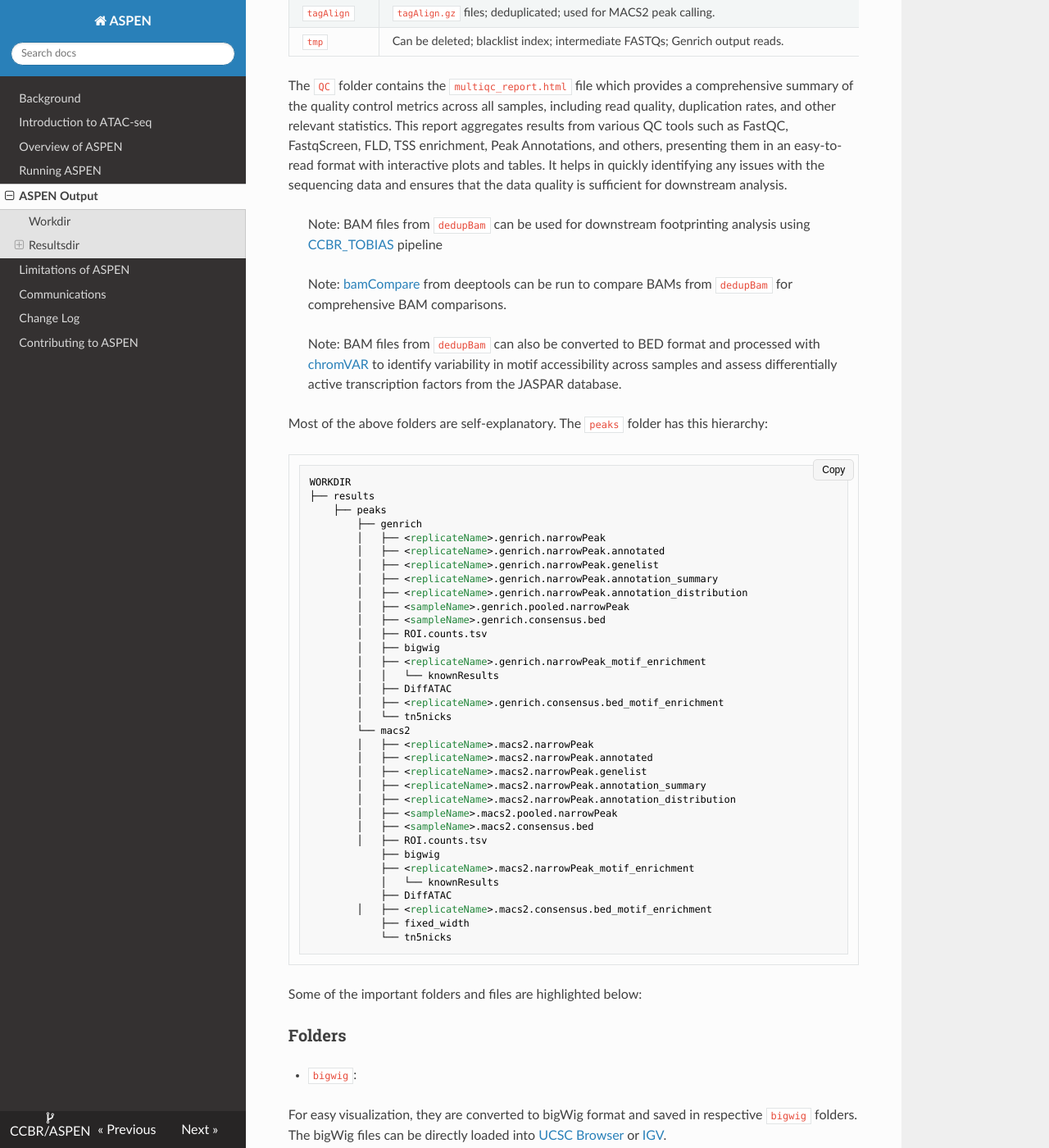
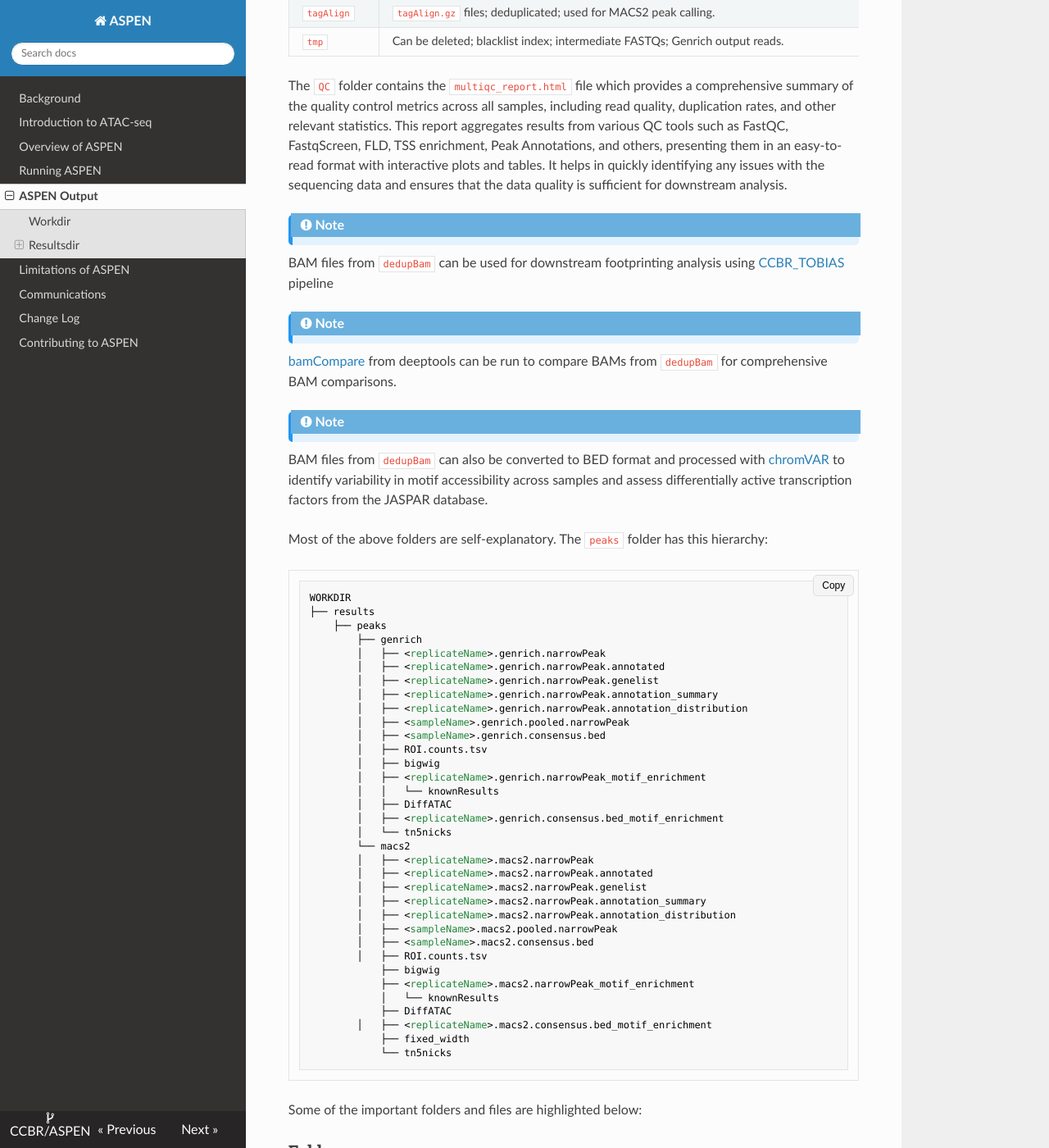
Before and after one commit to abcsFrederick/ASPEN, an MkDocs documentation site: the page built from docs/outputs.md, in a window 1280 px wide and 1400 px high, scrolled down 1986 px. Shown: the whole window at 82% size. Built offline with MkDocs 1.6.1, drawn with Linux system fonts in a browser that asks for light colours; nearby versions of some CDN libraries.

Commit message:
refactor: format admonition note/warning

```diff
--- a/docs/css/custom.css
+++ b/docs/css/custom.css
@@ -17,3 +17,30 @@ pre {
 .copy-button:hover {
     background: #e0e0e0;
 }
+
+/* Light blue background for notes */
+div.admonition.note {
+    background-color: #e3f2fd;
+    border-left: 5px solid #2196F3;
+    padding: 10px;
+    margin: 10px 0;
+    border-radius: 5px;
+}
+
+/* Light grey background for info */
+div.admonition.info {
+    background-color: #f5f5f5;
+    border-left: 5px solid #9E9E9E;
+    padding: 10px;
+    margin: 10px 0;
+    border-radius: 5px;
+}
+
+/* Orange warning box */
+div.admonition.warning {
+    background-color: #fff3e0;
+    border-left: 5px solid #FF9800;
+    padding: 10px;
+    margin: 10px 0;
+    border-radius: 5px;
+}
--- a/docs/outputs.md
+++ b/docs/outputs.md
@@ -76,11 +76,14 @@ Content details:
 
 The `QC` folder contains the `multiqc_report.html` file which provides a comprehensive summary of the quality control metrics across all samples, including read quality, duplication rates, and other relevant statistics. This report aggregates results from various QC tools such as FastQC, FastqScreen, FLD, TSS enrichment, Peak Annotations, and others, presenting them in an easy-to-read format with interactive plots and tables. It helps in quickly identifying any issues with the sequencing data and ensures that the data quality is sufficient for downstream analysis.
 
-> Note: BAM files from `dedupBam` can be used for downstream footprinting analysis using [CCBR_TOBIAS](https://github.com/CCBR/CCBR_Tobias) pipeline
+!!! note
+BAM files from `dedupBam` can be used for downstream footprinting analysis using [CCBR_TOBIAS](https://github.com/CCBR/CCBR_Tobias) pipeline
 
-> Note: [bamCompare](https://deeptools.readthedocs.io/en/develop/content/tools/bamCompare.html) from deeptools can be run to compare BAMs from `dedupBam` for comprehensive BAM comparisons.
+!!! note
+[bamCompare](https://deeptools.readthedocs.io/en/develop/content/tools/bamCompare.html) from deeptools can be run to compare BAMs from `dedupBam` for comprehensive BAM comparisons.
 
-> Note: BAM files from `dedupBam` can also be converted to BED format and processed with [chromVAR](https://github.com/GreenleafLab/chromVAR) to identify variability in motif accessibility across samples and assess differentially active transcription factors from the JASPAR database.
+!!! note
+BAM files from `dedupBam` can also be converted to BED format and processed with [chromVAR](https://github.com/GreenleafLab/chromVAR) to identify variability in motif accessibility across samples and assess differentially active transcription factors from the JASPAR database.
 
 Most of the above folders are self-explanatory. The `peaks` folder has this hierarchy:
 
```
